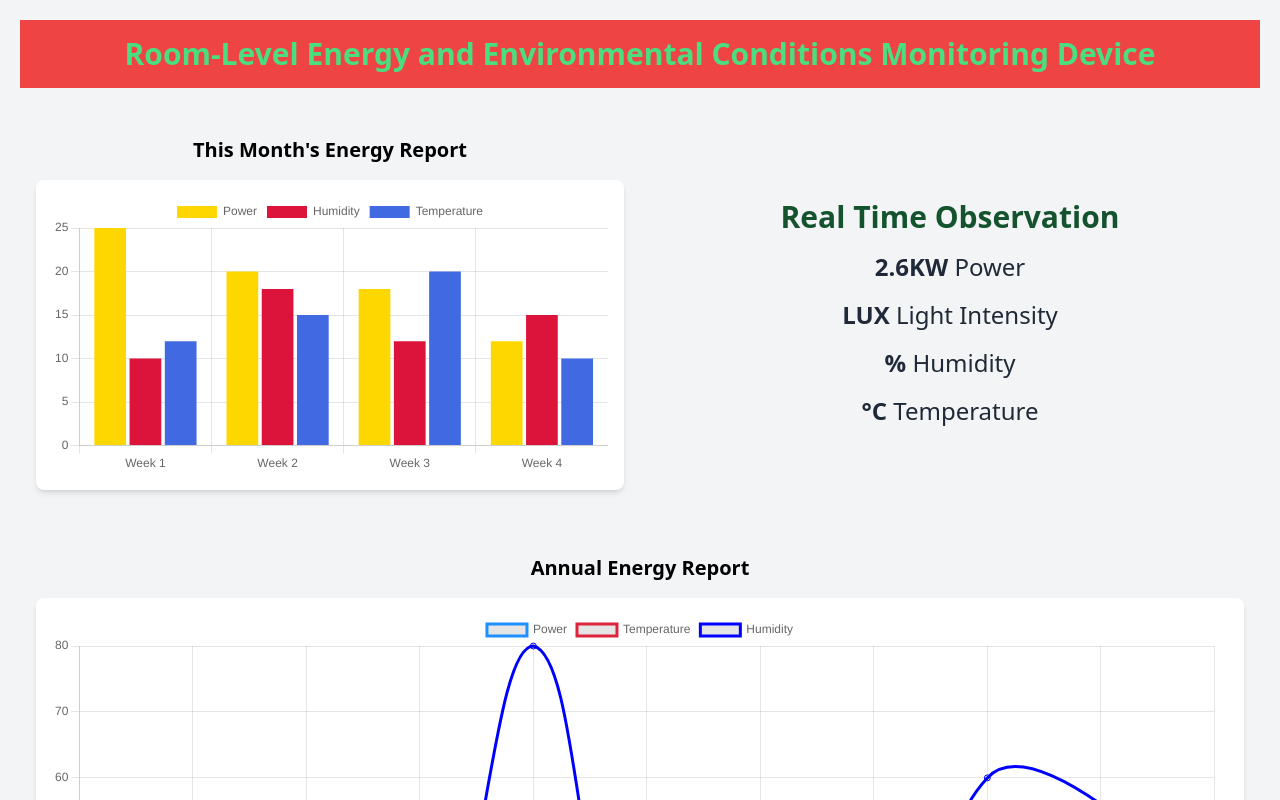
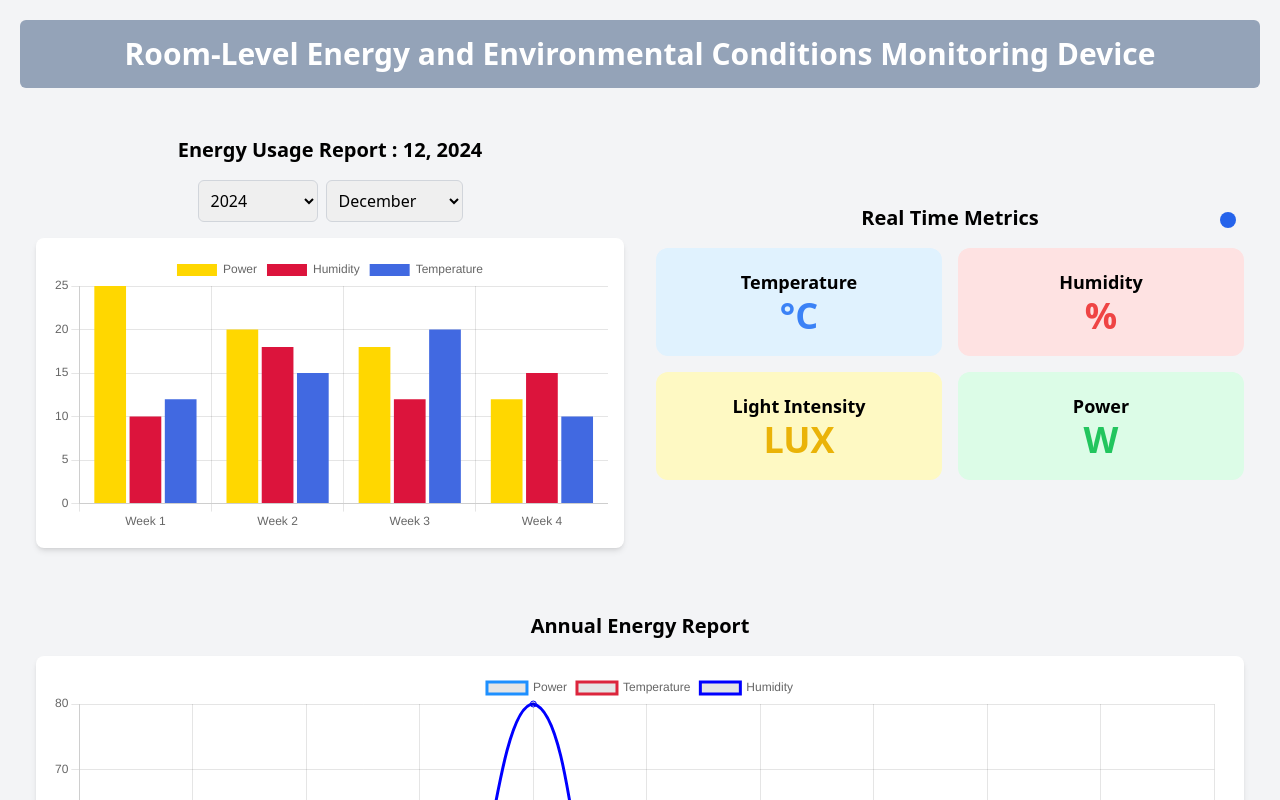
Before and after one commit to yasirukodithuwakku/CreativeProjectFrontend, a React (Vite) app: page /dashboard in a window 1280 px wide. Shown: the top 800 px of the page. Built offline with nearby package versions, Linux system fonts and the light colour scheme; no server answers; the database is empty.

Commit message:
fetch env data for each year

```diff
--- a/package.json
+++ b/package.json
@@ -30,7 +30,7 @@
     "eslint-plugin-react-refresh": "^0.4.14",
     "globals": "^15.12.0",
     "postcss": "^8.4.49",
-    "tailwindcss": "^3.4.16",
+    "tailwindcss": "^3.4.17",
     "vite": "^6.0.1"
   }
 }
--- a/src/components/EnergyAuditDashboard.jsx
+++ b/src/components/EnergyAuditDashboard.jsx
@@ -1,6 +1,7 @@
 import { Bar, Line } from "react-chartjs-2";
 import "chart.js/auto";
 import React, { useEffect, useState } from "react";
+import "../js/dashboard.js";
 import { db } from "../config/firebase.js";
 import {
   collection,
@@ -9,53 +10,110 @@ import {
   orderBy,
   limit,
 } from "firebase/firestore";
-
+import axios from "axios";
 function EnergyAuditDashboard() {
+  // real time data variables
   const [environmentalData, setEnvironmentalData] = useState([]);
   const [humidity, setHumidity] = useState([]);
   const [temperature, setTemperature] = useState([]);
   const [lightIntensity, setLightIntensity] = useState([]);
   const [power, setPower] = useState([]);
 
+  //select year and month
+  const [year, setYear] = useState(2024);
+  const [month, setMonth] = useState(12);
+
+  //annual report's data
+  const [annualReport, setAnnualReport] = useState([]);
+  const [monthlyAveragesOfEachMonth, setMonthlyAveragesOfEachMonth] = useState( [] );
   useEffect(() => {
-    async function fetchEnvData() {
+    const annualEnergyReport = async () => {
+      try {
+        console.log("Year:", year, "Month:", month);
+        const response = await axios.get("http://localhost:3000/events", {
+          params: { year, month },
+        });
+        console.log(response.data);
+        setAnnualReport(response.data);
+        setMonthlyAveragesOfEachMonth(response.data.monthlyAveragesOfEachMonth);
+        console.log(monthlyAveragesOfEachMonth);
+      } catch (error) {
+        console.error("Error fetching data:", error);
+        console.log(error.response.data);
+      }
+    };
+
+    annualEnergyReport();
+  }, [year, month]);
+
+  useEffect(() => {
+    async function fetchRealTimeEnvData() {
       try {
         // reference to collection
         const environmentalDataCollection = collection(db, "collection1");
+        const powerDataCollection = collection(db, "Every2Seconds");
 
         // latest document
-        const latestDocQuery = query(
+        const latestEnvDocQuery = query(
           environmentalDataCollection,
           orderBy("Timestamp", "desc"),
           limit(1)
         );
 
-        // Set up a real-time listener
-        const unsubscribe = onSnapshot(latestDocQuery, (snapshot) => {
+        const latestPowerDocQuery = query(
+          powerDataCollection,
+          orderBy("Timestamp", "desc"),
+          limit(1)
+        );
+
+        // Set up a real-time listener for environmental data
+        const unsubscribeEnv = onSnapshot(latestEnvDocQuery, (snapshot) => {
+          if (snapshot.docChanges().length > 0) {
+            if (snapshot.empty) {
+              console.log("No matching documents.");
+            } else {
+              const envList = snapshot.docs
+                .filter((doc) => doc.exists) // Filter out deleted documents
+                .map((doc) => ({
+                  id: doc.id,
+                  ...doc.data(),
+                }));
+              setEnvironmentalData(envList);
+              setHumidity(envList.map((user) => user.Humidity));
+              setTemperature(envList.map((user) => user.Temperature));
+              setLightIntensity(envList.map((user) => user.Light));
+              // console.log("Fetched environmental document:", envList);
+            }
+          }
+        });
+
+        // Set up a real-time listener for power data
+        const unsubscribePower = onSnapshot(latestPowerDocQuery, (snapshot) => {
           if (snapshot.empty) {
             console.log("No matching documents.");
           } else {
-            const envList = snapshot.docs
+            const powerList = snapshot.docs
               .filter((doc) => doc.exists) // Filter out deleted documents
               .map((doc) => ({
                 id: doc.id,
                 ...doc.data(),
               }));
-             setEnvironmentalData(envList);
-            setHumidity(envList.map((user) => user.Humidity));
-            setTemperature(envList.map((user) => user.Temperature));
-            setLightIntensity(envList.map((user) => user.Light));;
+            setPower(powerList.map((user) => user.Power));
+            // console.log("Fetched power document:", powerList);
           }
         });
 
-
-        // Clean the listener on component unmount
-        return () => unsubscribe();
+        // Clean the listeners on component unmount
+        return () => {
+          unsubscribeEnv();
+          unsubscribePower();
+        };
       } catch (error) {
         console.error("Error fetching data:", error);
       }
     }
-    fetchEnvData();
+
+    fetchRealTimeEnvData();
   }, [humidity, temperature, lightIntensity]);
 
   const barData = {
@@ -91,7 +149,6 @@ function EnergyAuditDashboard() {
         label: "Power",
         data: [10, 15, 25, 20, 30, 18, 24, 15, 10, 12, 14],
         borderColor: "#1E90FF",
-        //backgroundColor: 'rgba(30, 144, 255, 0.2)',
         fill: false,
         tension: 0.4,
       },
@@ -99,7 +156,6 @@ function EnergyAuditDashboard() {
         label: "Temperature",
         data: [28, 29, 25, 20, 30, 28, 24, 27, 30, 31, 24],
         borderColor: "#DC253C",
-        //backgroundColor: 'rgba(220, 20, 60, 0.2)',
         fill: false,
         tension: 0.4,
       },
@@ -107,7 +163,6 @@ function EnergyAuditDashboard() {
         label: "Humidity",
         data: [10, 1, 45, 23, 80, 16, 27, 19, 60, 56, 36],
         borderColor: "#0000FF",
-        //backgroundColor: 'rgba(0, 255, 0, 0.2)',
         fill: false,
         tension: 0.4,
       },
@@ -116,46 +171,87 @@ function EnergyAuditDashboard() {
 
   return (
     <div className="min-h-screen bg-gray-100 font-sans p-5">
-      {/* Dashboard Header */}
-
-      <div className="bg-red-500 py-4 text-center">
-        <h1 className="text-3xl font-bold text-green-400">
-          Room-Level Energy and Environmental Conditions Monitoring Device
+      <div className="bg-slate-400 py-4 text-center rounded-md">
+        <h1 className="text-3xl font-bold text-white">
+          Room-Level Energy and Environmental Conditions Monitoring Device
         </h1>
       </div>
 
-      {/* Main Content */}
-
       <div className="flex flex-wrap justify-between mt-8">
-        {/* Bar Chart Section */}
         <div className="w-full md:w-1/2 p-4">
           <h3 className="text-xl font-semibold text-center mb-4">
-            This Month's Energy Report
+            Energy Usage Report : {month}, {year}
           </h3>
+          <div className="flex justify-center mb-4">
+            <select
+              className="border border-gray-300 rounded-md p-2 mr-2"
+              value={year}
+              onChange={(e) => setYear(e.target.value)}
+            >
+              <option value="">Select Year</option>
+              <option value="2024">2024</option>
+              <option value="2023">2023</option>
+              <option value="2022">2022</option>
+              <option value="2021">2021</option>
+            </select>
+            <select
+              className="border border-gray-300 rounded-md p-2"
+              value={month}
+              onChange={(e) => setMonth(e.target.value)}
+            >
+              <option value="">Select Month</option>
+              <option value="1">January</option>
+              <option value="2">February</option>
+              <option value="3">March</option>
+              <option value="4">April</option>
+              <option value="5">May</option>
+              <option value="6">June</option>
+              <option value="7">July</option>
+              <option value="8">August</option>
+              <option value="9">September</option>
+              <option value="10">October</option>
+              <option value="11">November</option>
+              <option value="12">December</option>
+            </select>
+          </div>
           <div className="bg-white p-4 rounded-lg shadow-md">
             <Bar data={barData} />
           </div>
         </div>
 
-        {/* Metrics Section */}
-
-        <div className="w-full md:w-1/2 p-4 flex flex-col justify-center space-y-4">
-          <h2 className="text-green-900 text-3xl text-center">
-            <span className="font-bold">Real Time Observation</span>
-          </h2>
-          <h2 className="text-gray-800 text-2xl text-center">
-            <span className="font-bold">2.6KW</span> Power
-          </h2>
-          <h2 className="text-gray-800 text-2xl text-center">
-            <span className="font-bold">{lightIntensity} LUX</span> Light
-            Intensity
-          </h2>
-          <h2 className="text-gray-800 text-2xl text-center">
-            <span className="font-bold">{humidity}%</span> Humidity
-          </h2>
-          <h2 className="text-gray-800 text-2xl text-center">
-            <span className="font-bold">{temperature}°C</span> Temperature
-          </h2>
+        <div className="w-full md:w-1/2 p-4 flex flex-col justify-center ">
+          <h3 className="text-xl font-semibold text-center mb-4 relative">
+            <div className="absolute top-2 right-2 rounded-full bg-blue-600 w-4 h-4"></div>
+            Real Time Metrics
+          </h3>
+          <div className="div grid grid-cols-2 items-center justify-center gap-4  ">
+            <div className="flex flex-col items-center bg-sky-100  rounded-xl py-5 relative">
+              <h4 className="text-lg font-semibold">Temperature</h4>
+              <p className="text-4xl font-semibold text-blue-500 ">
+                {temperature[0]?.toFixed(2)}°C
+                {/* 20.5°C */}
+              </p>
+            </div>
+            <div className="flex flex-col items-center bg-red-100 rounded-xl py-5 relative">
+              <h4 className="text-lg font-semibold">Humidity</h4>
+              <p className="text-4xl font-semibold text-red-500">
+                {humidity[0]?.toFixed(2)}%{/* 75.7% */}
+              </p>
+            </div>
+            <div className="flex flex-col items-center bg-yellow-100 rounded-xl py-5 relative">
+              <h4 className="text-lg font-semibold">Light Intensity</h4>
+              <p className="text-4xl font-semibold text-yellow-500">
+                {lightIntensity[0]?.toFixed(2)} LUX
+                {/* 7.5 LUX */}
+              </p>
+            </div>
+            <div className="flex flex-col items-center bg-green-100 rounded-xl py-5 relative">
+              <h4 className="text-lg font-semibold">Power</h4>
+              <p className="text-4xl font-semibold text-green-500">
+                {power[0]?.toFixed(2)} W{/* 25.5 W */}
+              </p>
+            </div>
+          </div>
         </div>
       </div>
 
--- a/src/components/Login.jsx
+++ b/src/components/Login.jsx
@@ -10,7 +10,7 @@ const Login = () => {
 
   const handleSubmit = (e) => {
     e.preventDefault();
-    axios.post('http://127.0.0.1:3000/login-user', {
+    axios.post('http://localhost:3000/login-user', {
       email: email,
       password: password
     })
--- /dev/null
+++ b/src/js/dashboard.js
@@ -0,0 +1,17 @@
+document.addEventListener('DOMContentLoaded', () => {
+    // Toggle Year Dropdown
+    const yearMenuButton = document.getElementById('year-menu-button');
+    const yearDropdown = document.getElementById('year-dropdown');
+
+    yearMenuButton?.addEventListener('click', () => {
+      yearDropdown.classList.toggle('hidden');
+    });
+
+    // Toggle Month Dropdown
+    const monthMenuButton = document.getElementById('month-menu-button');
+    const monthDropdown = document.getElementById('month-dropdown');
+
+    monthMenuButton?.addEventListener('click', () => {
+      monthDropdown.classList.toggle('hidden');
+    });
+  });
```
Also changed, not shown: 1 other file (tests, documents, lock files or other folders).
